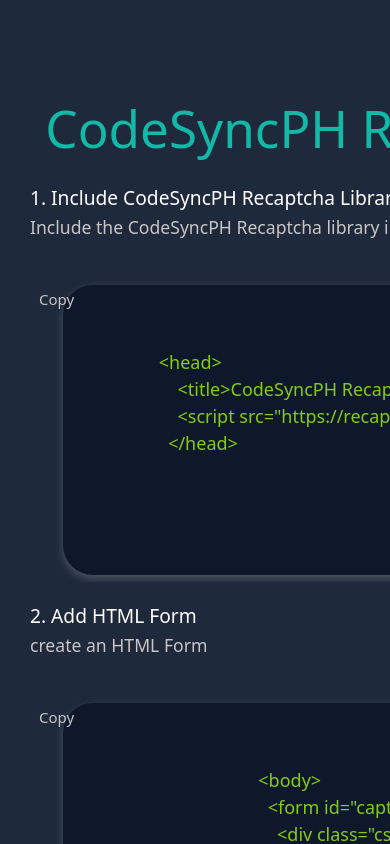
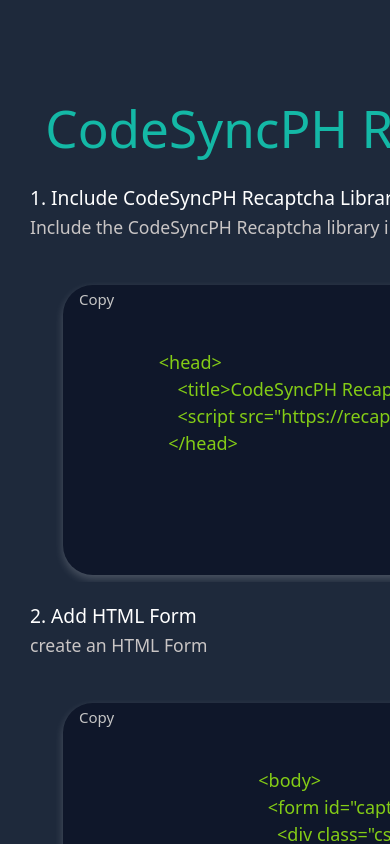
Before and after one commit to rens20/Recaptchs, a React (Vite) app: page / in a window 390 px wide. Shown: the top 844 px of the page. Built offline with nearby package versions, Linux system fonts and the light colour scheme.

Commit message:
Update App.css

```diff
--- a/src/App.css
+++ b/src/App.css
@@ -127,7 +127,7 @@ footer {
   }
 
   .button {
-    left: 20px;
+    left: 60px;
   }
 
   .captcha {
```
